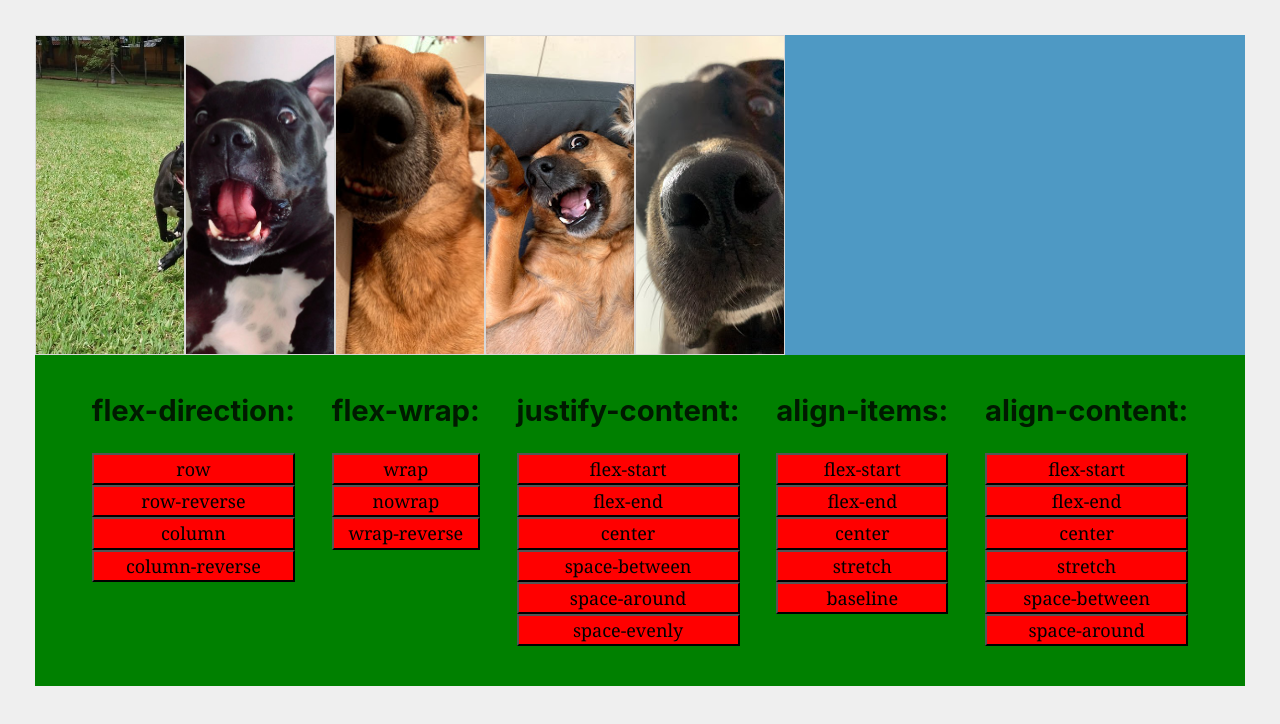
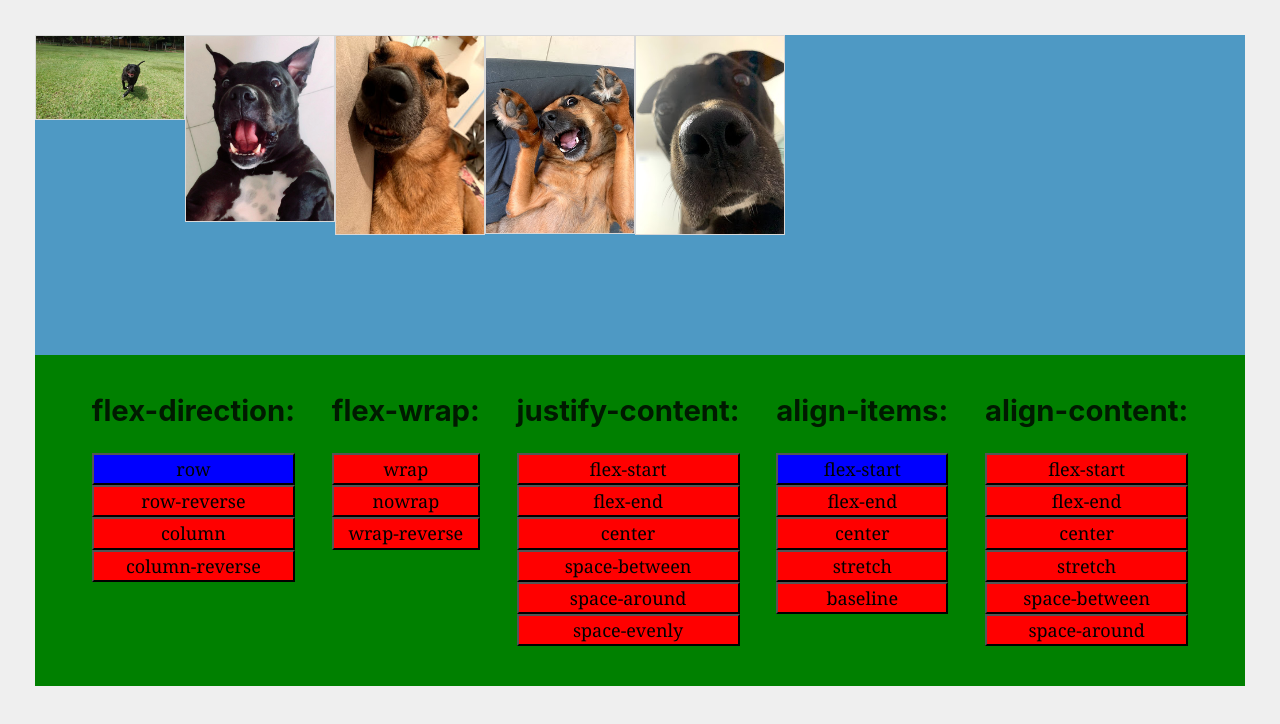
Before and after one commit to fabioferreira3/flexboxcss, a Gatsby site: page / in a window 1280 px wide. Built offline with nearby package versions, Linux system fonts and the light colour scheme; Gatsby itself is replaced by a stand-in of ours.

Commit message:
fix initial classes

```diff
--- a/src/pages/index.js
+++ b/src/pages/index.js
@@ -14,8 +14,8 @@ const IndexPage = () => {
 
   const [classes, setClasses] = useState([
     'flexboxwrapper',
-    classesDefs.FlexDirection.row,
-    classesDefs.AlignItems.flexStart
+    classesDefs.FlexDirection.row.name,
+    classesDefs.AlignItems.flexStart.name
   ])
 
   const updateClasses = (targetClass, classDefinitions) => {
```
